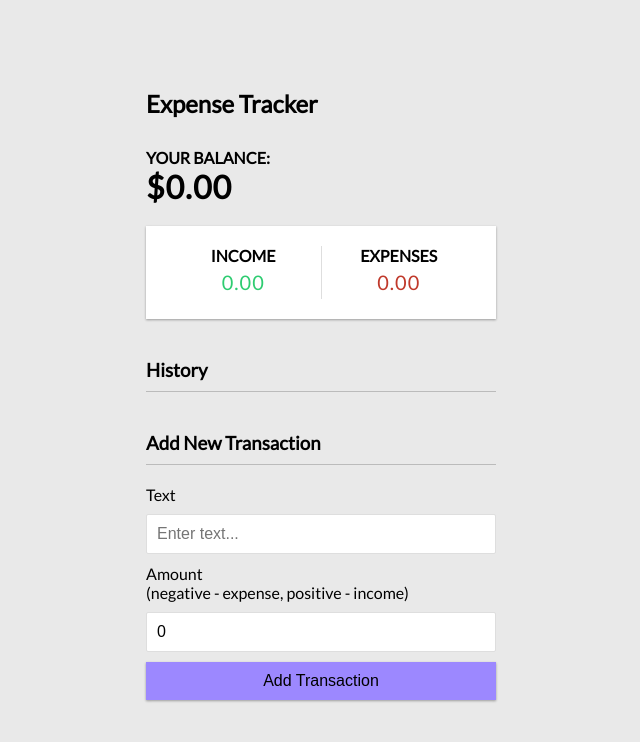
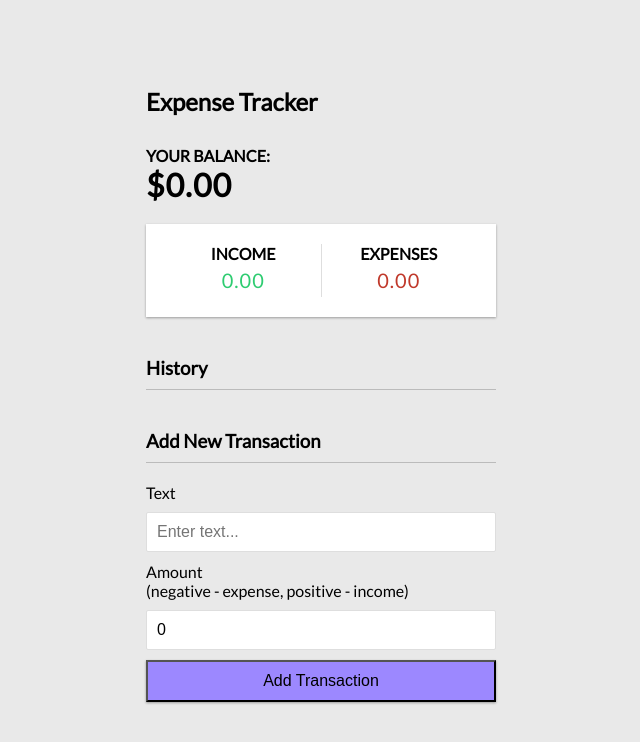
Before and after one commit to EddieSeveroni/expense-tracker-react, a React (Create React App) app in the folder Desktop/GitHub/expense-tracker-react/: page / in a window 1280 px wide. Shown: the top 742 px of the page, without its empty margins (319-959 px from the left). Built offline with nearby package versions, Linux system fonts and the light colour scheme.

Commit message:
Increased the border size of the Add Transaction button

```diff
--- a/Desktop/GitHub/expense-tracker-react/src/App.css
+++ b/Desktop/GitHub/expense-tracker-react/src/App.css
@@ -92,7 +92,7 @@ input[type='number'] {
   background-color: #9c88ff;
   box-shadow: var(--box-shadow);
   color: black;
-  border: 0;
+  border: 50;
   display: block;
   font-size: 16px;
   margin: 10px 0 30px;
```
